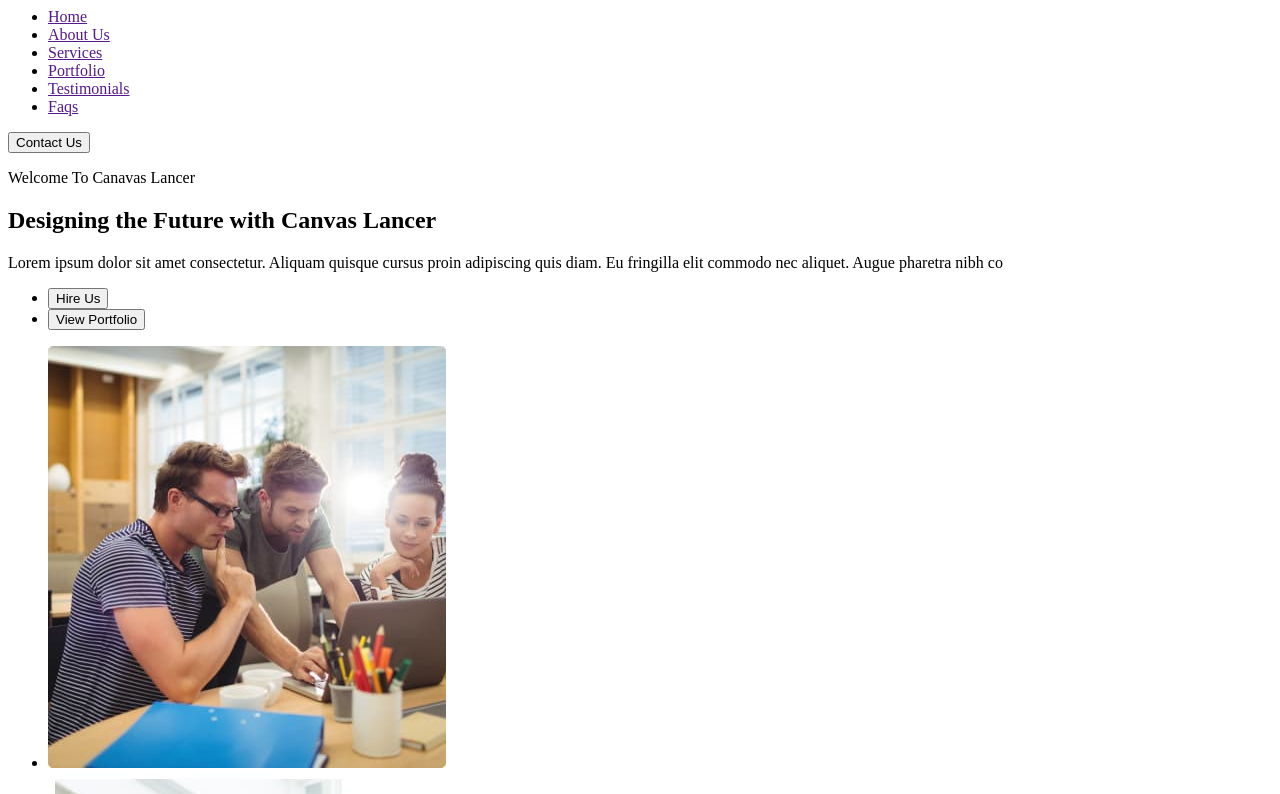
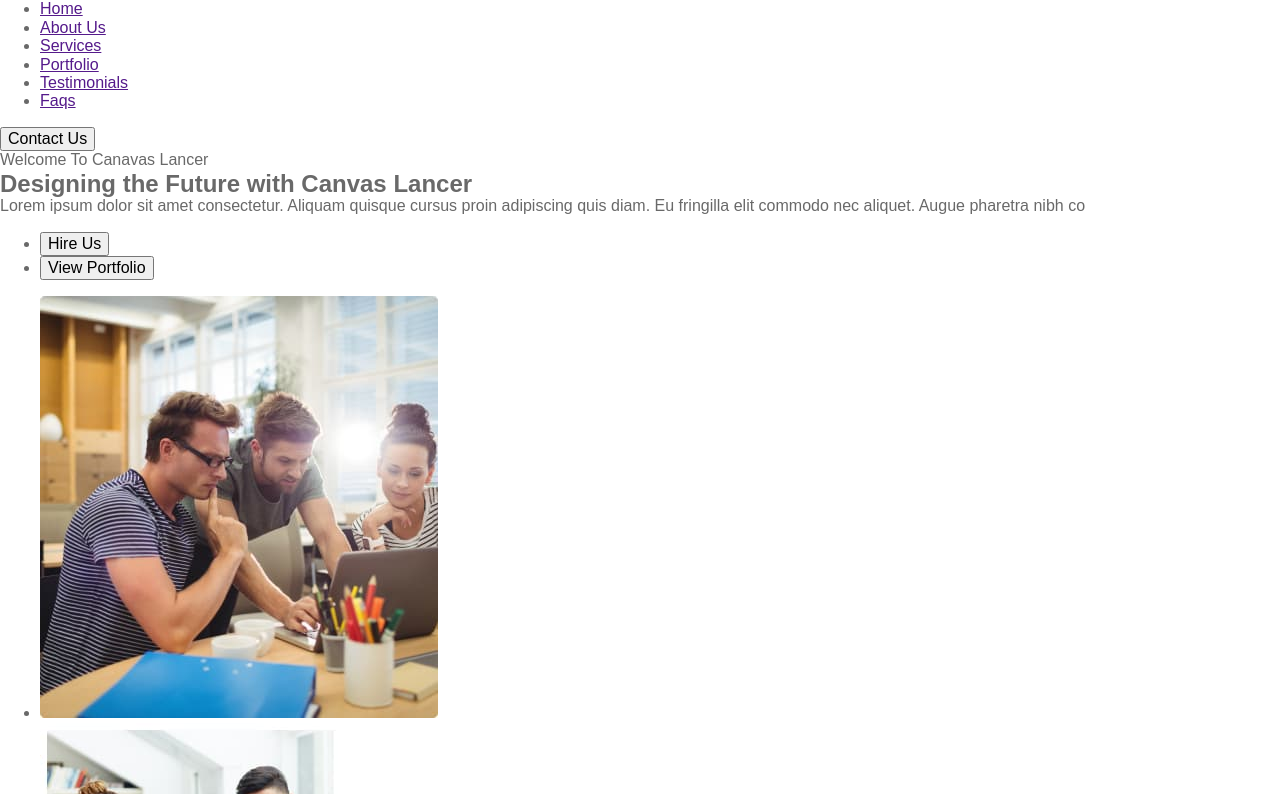
Before and after one commit to Vadyev/Practice-with-mentor, a plain HTML site: page index.html in a window 1280 px wide. Shown: the part 73-867 px from the top of the page. Drawn offline with nearby package versions, Linux system fonts and the light colour scheme.

Commit message:
update css

```diff
--- a/css/styles.css
+++ b/css/styles.css
@@ -0,0 +1,33 @@
+:root {
+  --accent-color: #ff3839;
+  --black-202020: #202020;
+  --gray-background: #f8f8f8;
+  --light-red: #333335;
+  --light-black: #696969;
+  --background-color: #ffffff;
+}
+h1,
+h2,
+h3,
+h4,
+h5,
+p {
+  margin: 0;
+}
+.list {
+  list-style: none;
+  padding: 0;
+  margin: 0;
+}
+.link {
+  text-decoration: none;
+}
+body {
+  font-family: sans-serif;
+  color: var(--light-black);
+  background-color: var(--background-color);
+}
+button {
+  font-family: inherit;
+  cursor: pointer;
+}
--- a/index.html
+++ b/index.html
@@ -5,6 +5,19 @@
     <meta http-equiv="X-UA-Compatible" content="IE=edge" />
     <meta name="viewport" content="width=device-width, initial-scale=1.0" />
     <title>Free Digital Agency</title>
+    <link rel="preconnect" href="https://fonts.googleapis.com" />
+    <link rel="preconnect" href="https://fonts.gstatic.com" crossorigin />
+    <link
+      href="https://fonts.googleapis.com/css2?family=Inter:wght@500;600&family=Poppins:wght@300;400;700&display=swap"
+      rel="stylesheet"
+    />
+    <link
+      href="
+https://cdn.jsdelivr.net/npm/modern-normalize@1.1.0/modern-normalize.min.css
+"
+      rel="stylesheet"
+    />
+    <link rel="stylesheet" href="./css/styles.css" />
   </head>
   <body>
     <header>
```
